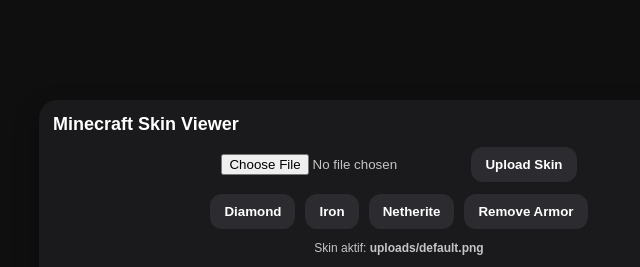
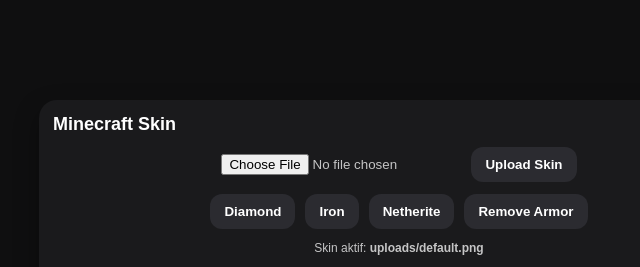
Before and after one commit to BangGarem/mc-skin-3d, a PHP site: page / in a window 1280 px wide. Shown: the top 267 px of the page, without its empty margins (241-881 px from the left). Run offline with PHP 8.4, Linux system fonts and the light colour scheme.

Commit message:
ganti header

```diff
--- a/index.php
+++ b/index.php
@@ -137,7 +137,7 @@ if (!file_exists(__DIR__ . "/" . $skinPath)) {
 <div class="wrap">
 
   <div class="card">
-    <h3>Minecraft Skin Viewer</h3>
+    <h3>Minecraft Skin</h3>
 
     <div id="errBox" class="errorBox"></div>
 
```
